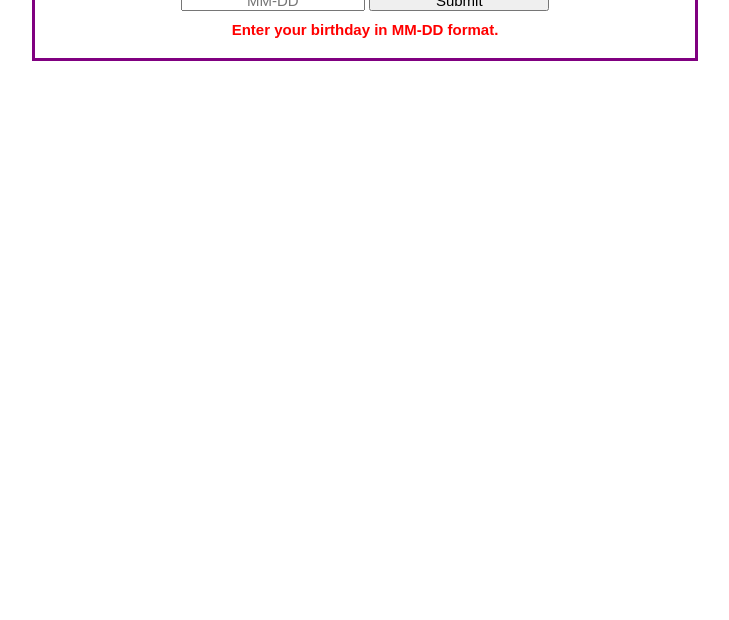
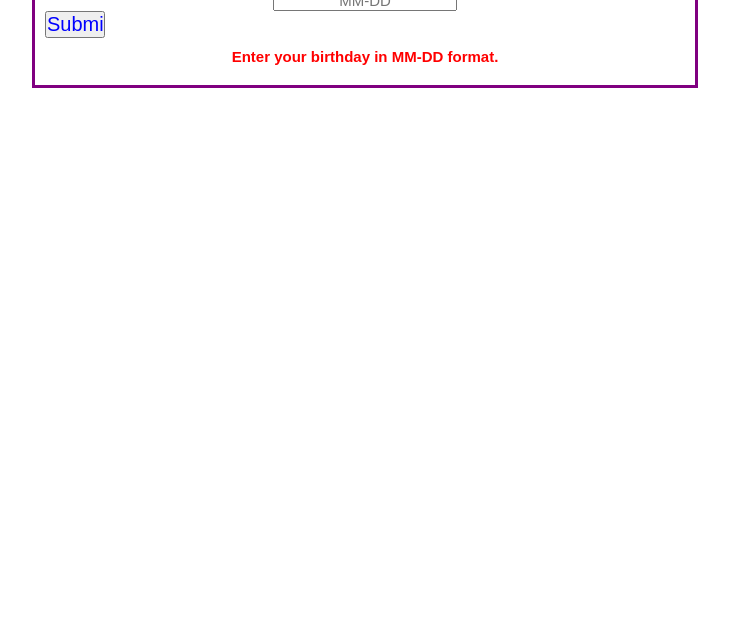
Before and after one commit to micah-rose/js-thirty, a plain HTML site: page index.html in a window 1280 px wide. Shown: the part 180-800 px from the top of the page, without its empty margins (275-1004 px from the left). Drawn offline with Linux system fonts and the light colour scheme.

Commit message:
Styled button to be smaller and have larger font. Changed color to blue and moved button down below the input field, but am having difficulty centering it.

```diff
--- a/index.css
+++ b/index.css
@@ -37,3 +37,10 @@ input{
     font-size: 15px;
     text-align: center;
 }
+
+#submit {
+    display: block;
+    width: 60px;
+    font-size: 20px;
+   color: blue;
+}
```
